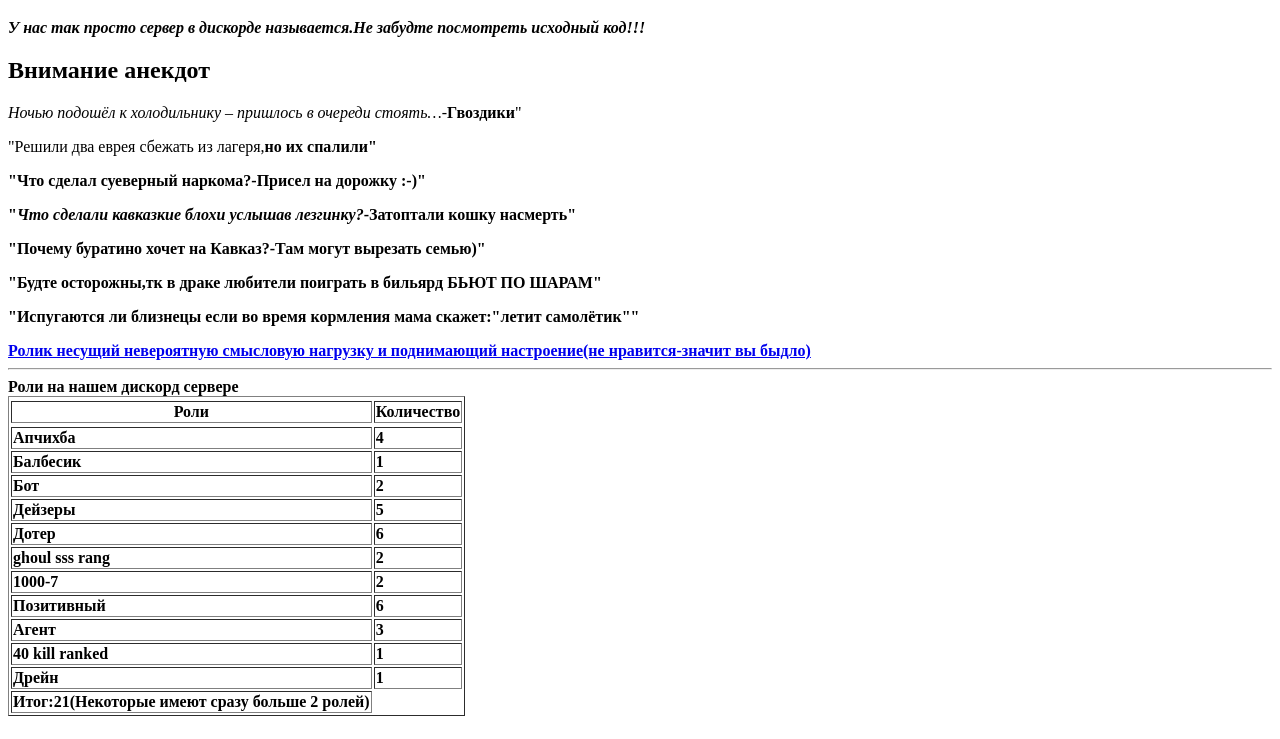
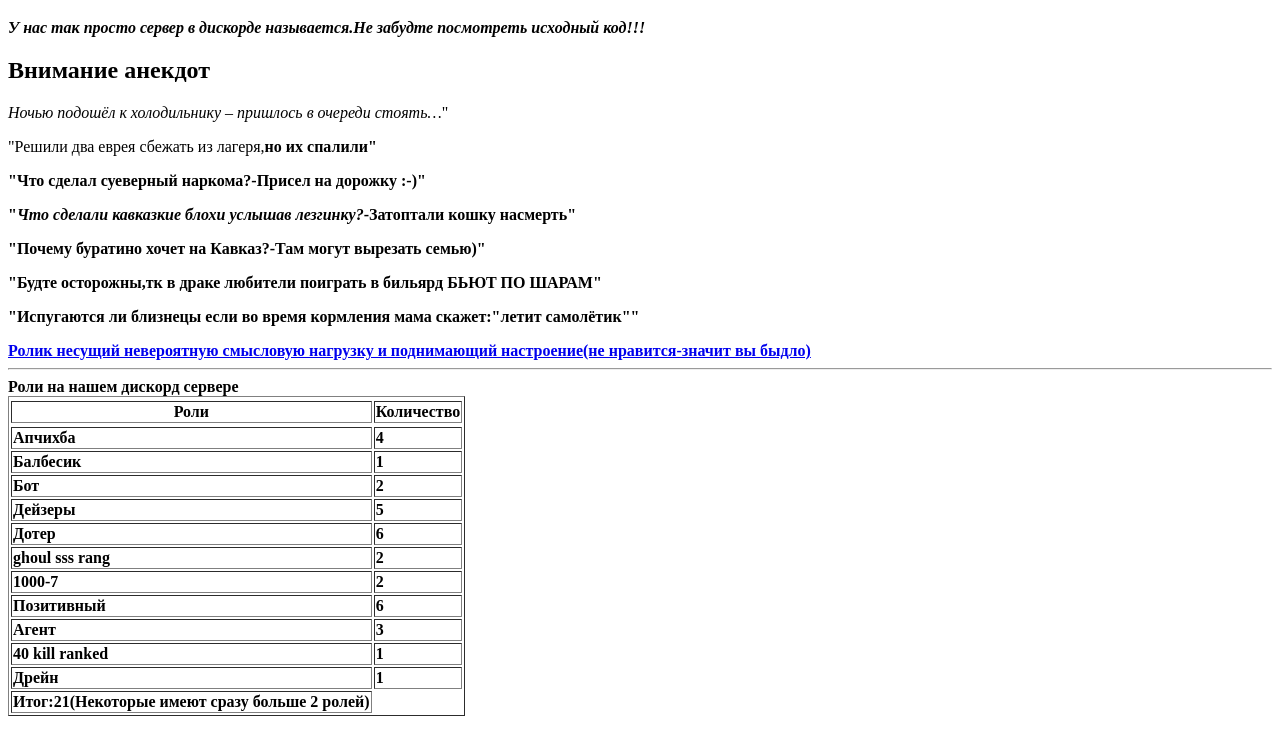
Before and after one commit to SirKosichkaTrue/html-project, a plain HTML site: page index.html in a window 1280 px wide. Shown: the part 61-800 px from the top of the page. Drawn offline with Linux system fonts and the light colour scheme.

Commit message:
Update index.html

```diff
--- a/index.html
+++ b/index.html
@@ -12,7 +12,7 @@
     <h1>Кто такие огурцы донбасса</h1>
     <p id="ogurchik"><b><em>У нас так просто сервер в дискорде называется.Не забудте посмотреть исходный код!!!</em></b></p>
     <h2>Внимание анекдот</h2>
-    <p><em>Ночью подошёл к холодильнику – пришлось в очереди стоять…</em>-<b>Гвоздики</b>"</p>
+    <p><em>Ночью подошёл к холодильнику – пришлось в очереди стоять…</em>"</p>
     <p>"Решили два еврея сбежать из лагеря,<b><b>но их спалили</b>"</p>
     <p>"Что сделал суеверный наркома?-<b>Присел на дорожку</b> :-)"</p>
     <p>"<em>Что сделали кавказкие блохи услышав лезгинку?</em>-<b>Затоптали кошку насмерть</b>"</p>
```
